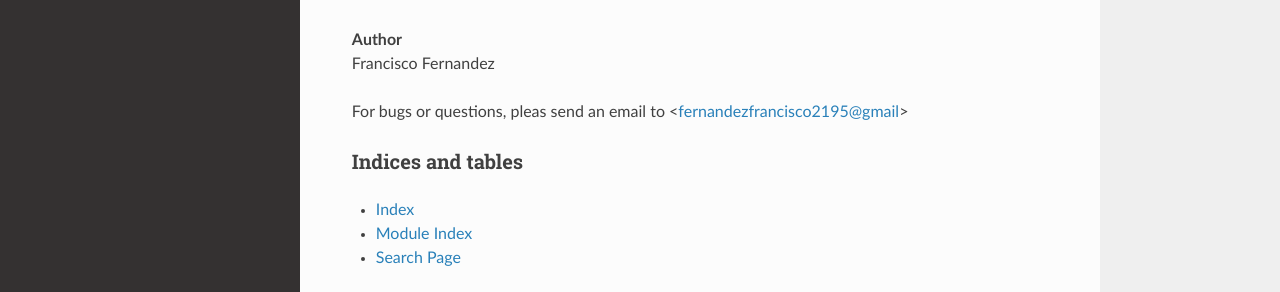
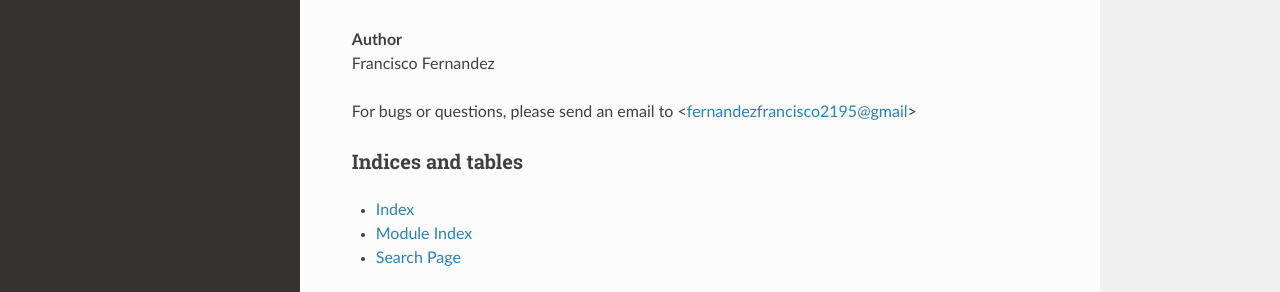
Before and after one commit to fernandezfran/galpynostatic, a Sphinx documentation site: the page built from docs/source/index.rst, in a window 1280 px wide and 1154 px high. Shown: the part 695-987 px from the top of the window. Built offline with Sphinx 7.4.7 and the Read the Docs theme 2.0.0, drawn with Linux system fonts in a browser that asks for light colours; the version number is read from the project's files by our own code.

```diff
--- a/docs/source/conf.py
+++ b/docs/source/conf.py
@@ -28,7 +28,8 @@ release = galpynostatic.VERSION
 
 extensions = ["sphinx.ext.autodoc", "sphinx.ext.napoleon", "nbsphinx"]
 
-templates_path = ["_templates"]
+# templates_path = ["_templates"]
+templates_path = []
 exclude_patterns = []
 
 
@@ -36,4 +37,5 @@ exclude_patterns = []
 # https://www.sphinx-doc.org/en/master/usage/configuration.html#options-for-html-output
 
 html_theme = "sphinx_rtd_theme"
-html_static_path = ["_static"]
+# html_static_path = ["_static"]
+html_static_path = []
--- a/docs/source/index.rst
+++ b/docs/source/index.rst
@@ -39,7 +39,7 @@ Contact
 | **Author**
 | Francisco Fernandez
 
-For bugs or questions, pleas send an email to <fernandezfrancisco2195@gmail>
+For bugs or questions, please send an email to <fernandezfrancisco2195@gmail>
 
 
 Indices and tables
```
Also changed, not shown: 1 other file.
